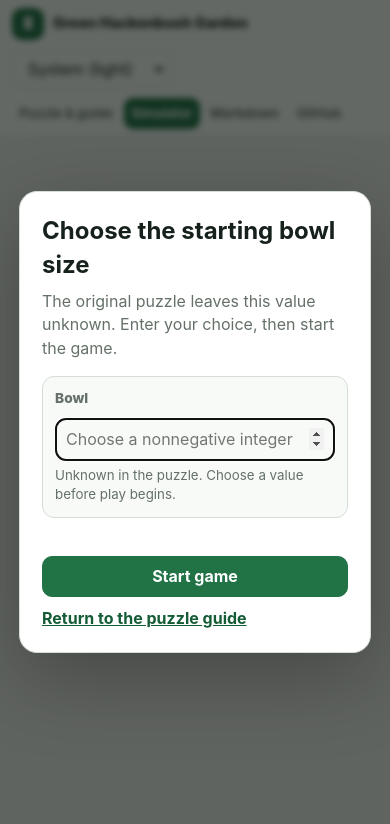
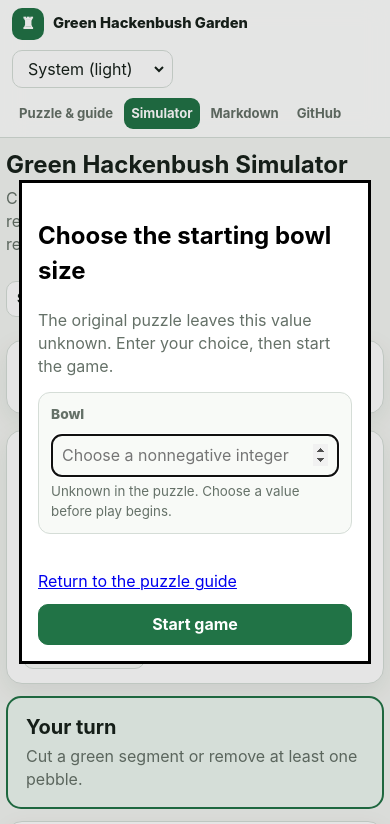
Before and after one commit to bortlip/SharedInfo, a plain HTML site: page simulations/green-hackenbush/simulator.html in a window 390 px wide. Shown: the top 824 px of the page. Drawn offline with Linux system fonts and the light colour scheme.

Commit message:
Move bowl setup into the simulator page

```diff
--- a/simulations/green-hackenbush/simulator-spoiler-safe.css
+++ b/simulations/green-hackenbush/simulator-spoiler-safe.css
@@ -19,35 +19,66 @@
 }
 .site-spoiler:hover { border-color: var(--accent); }
 .site-spoiler.revealed { background: var(--accent-soft, var(--active)); border-color: var(--accent); color: var(--accent-strong, var(--accent)); }
+.site-spoiler:disabled { cursor: not-allowed; opacity: .62; }
 
-body.setup-locked #app,
-body.setup-locked > .site-footer {
-  visibility: hidden;
+.bowl-setup-panel {
+  margin-bottom: 12px;
+  overflow: hidden;
+  border-color: color-mix(in srgb, var(--accent) 55%, var(--border));
 }
-
-.bowl-setup-dialog {
-  width: min(520px, calc(100% - 28px));
-  max-height: calc(100vh - 36px);
-  overflow: auto;
+.bowl-setup-panel > summary {
+  display: flex;
+  align-items: center;
+  justify-content: space-between;
+  gap: 12px;
+  cursor: pointer;
+  font-weight: 800;
+}
+.bowl-setup-panel > summary::marker { color: var(--accent); }
+.bowl-setup-state {
+  color: var(--muted);
+  font-size: .82rem;
+  font-weight: 700;
+  white-space: nowrap;
+}
+.bowl-setup-body {
+  padding-top: 14px;
+  border-top: 1px solid var(--border);
+  margin-top: 12px;
+}
+.bowl-setup-body > p,
+.bowl-setup-form > p { margin: 0 0 14px; color: var(--muted); }
+.bowl-setup-fields {
+  display: grid;
+  grid-template-columns: repeat(auto-fit, minmax(190px, 1fr));
+  gap: 12px;
+}
+.bowl-field {
+  display: grid;
+  gap: 5px;
+  padding: 12px;
   border: 1px solid var(--border);
-  border-radius: 18px;
-  background: var(--panel);
-  color: var(--text);
-  box-shadow: 0 24px 80px rgba(0, 0, 0, .28);
-  padding: 0;
+  border-radius: 12px;
+  background: var(--panel-soft);
 }
-.bowl-setup-dialog::backdrop { background: rgba(5, 12, 8, .62); backdrop-filter: blur(3px); }
-.bowl-setup-form { padding: 22px; }
-.bowl-setup-form h2 { margin: 0 0 7px; }
-.bowl-setup-form > p { margin: 0 0 16px; color: var(--muted); }
-.bowl-setup-fields { display: grid; gap: 12px; }
-.bowl-field { display: grid; gap: 5px; padding: 12px; border: 1px solid var(--border); border-radius: 12px; background: var(--panel-soft); }
 .bowl-field > span { font-weight: 800; }
 .bowl-field input { width: 100%; }
 .bowl-field small { color: var(--muted); }
 .bowl-setup-error { min-height: 1.4em; margin: 10px 0 0; color: var(--danger); font-weight: 700; }
-.bowl-setup-actions { display: flex; justify-content: space-between; align-items: center; gap: 10px; margin-top: 12px; }
-.bowl-setup-actions a { color: var(--accent-strong); font-weight: 700; }
+.bowl-setup-actions {
+  display: flex;
+  justify-content: flex-end;
+  align-items: center;
+  gap: 10px;
+  margin-top: 10px;
+}
+
+body.game-not-started .play-toolbar,
+body.game-not-started .garden-panel,
+body.game-not-started .dashboard,
+body.game-not-started .lower-grid {
+  opacity: .82;
+}
 
 .spoiler-lock { padding: 4px 2px; }
 .spoiler-kicker { margin: 0 0 5px !important; color: var(--warning); font-size: .8rem; font-weight: 850; letter-spacing: .08em; text-transform: uppercase; }
@@ -58,6 +89,7 @@ body.spoilers-hidden .dashboard { grid-template-columns: repeat(2, minmax(0, 1fr
 
 @media (max-width: 820px) {
   .app-header-controls { justify-content: flex-start; }
-  .bowl-setup-actions { align-items: stretch; flex-direction: column-reverse; }
+  .bowl-setup-panel > summary { align-items: flex-start; }
+  .bowl-setup-actions { align-items: stretch; flex-direction: column; }
   .bowl-setup-actions .button { width: 100%; }
 }
```
